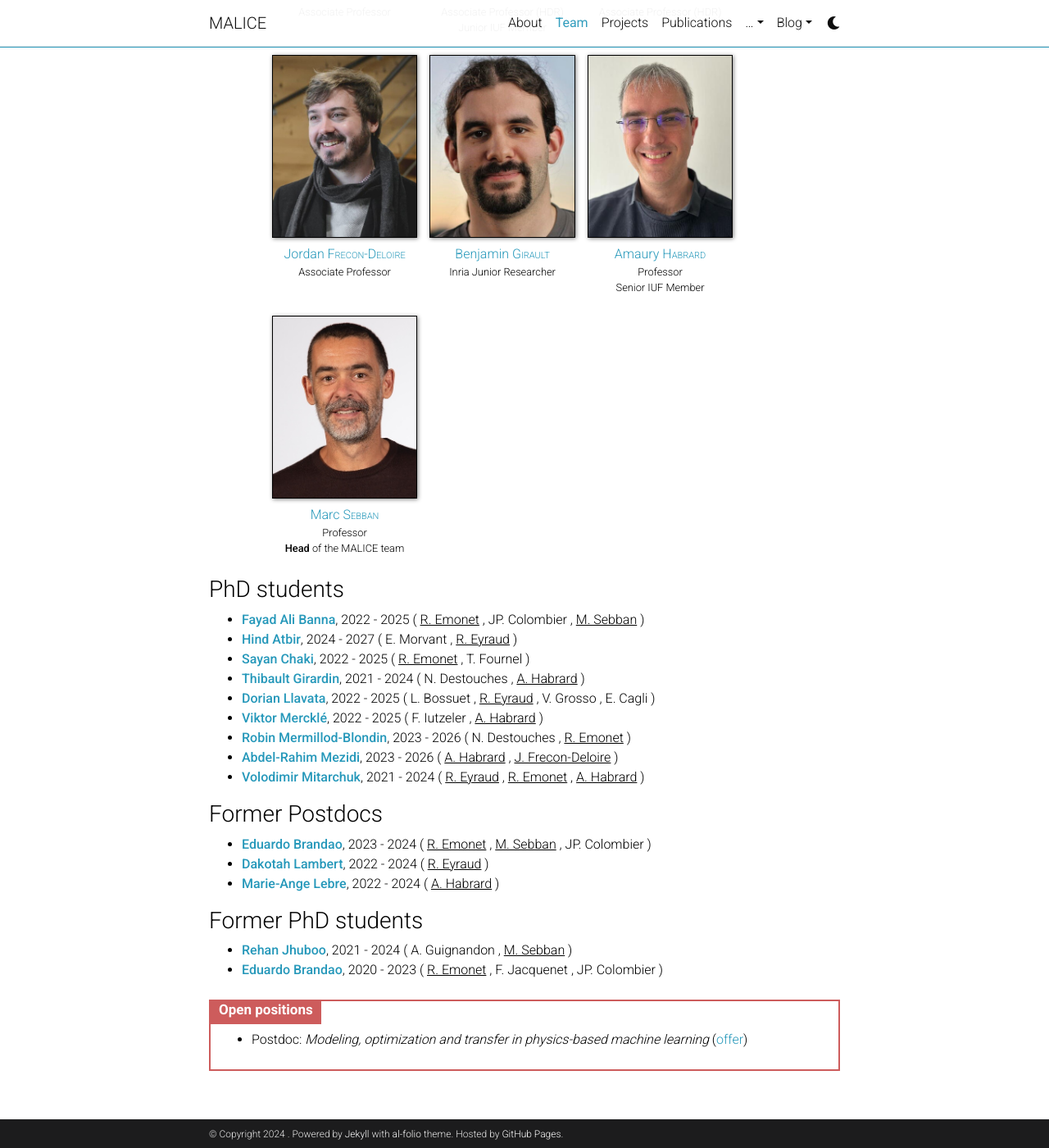
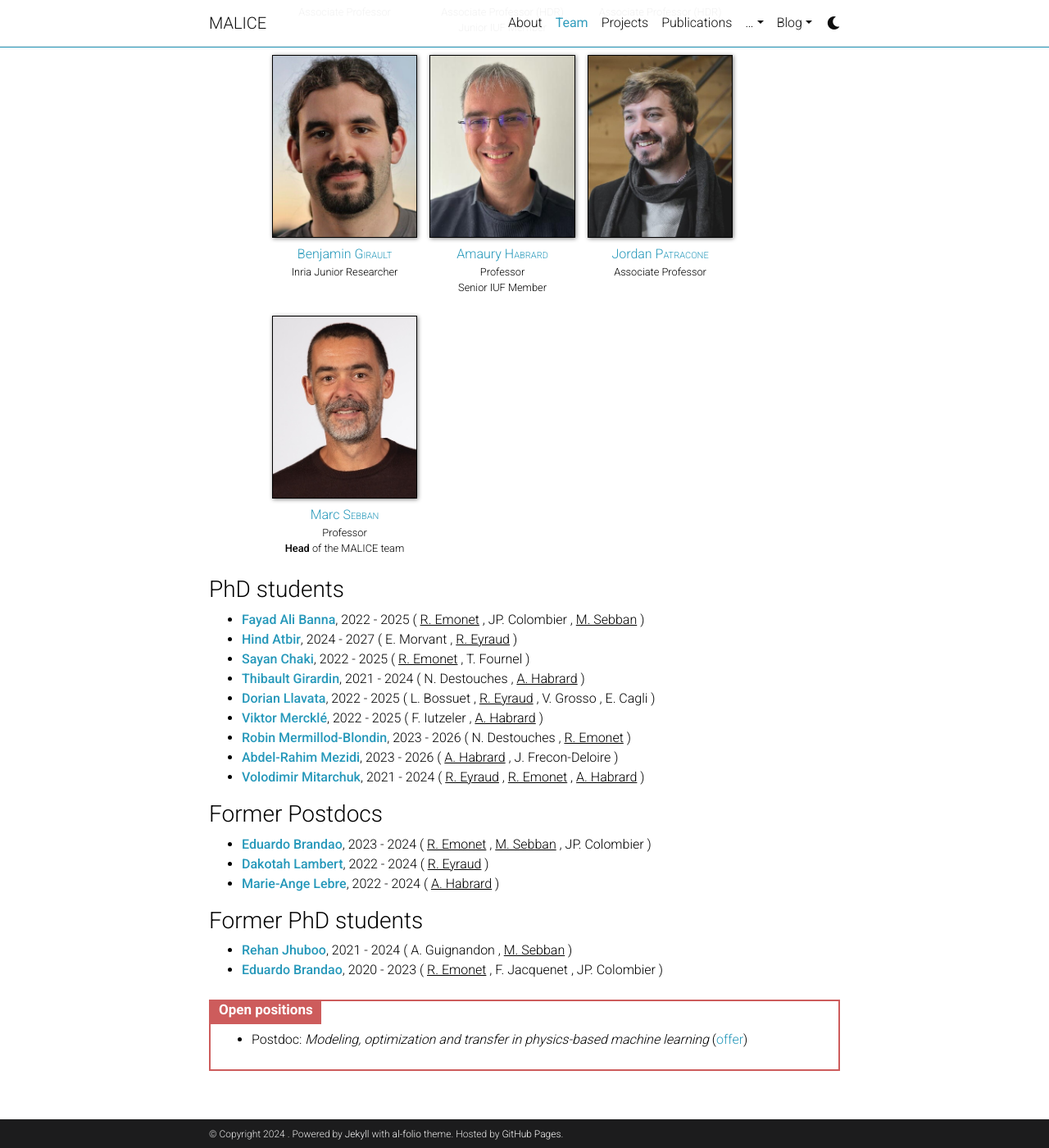
Before and after one commit to labhc-malice/labhc-malice.github.io, a Jekyll site: the page built from _pages/team.md, in a window 1280 px wide and 1400 px high, scrolled down 805 px. Shown: the whole window at 82% size. Built offline with Jekyll 4.4.1, drawn with Linux system fonts in a browser that asks for light colours; comment, search, counter and statistics services are not loaded; a style sheet for code colours, icons or effects is not loaded.

Commit message:
Update Jordan Patracone

```diff
--- a/_data/faculty.yml
+++ b/_data/faculty.yml
@@ -42,7 +42,7 @@
   NOTANYMOREclass: arrivingsoon
 
 - firstname: Jordan
-  lastname: Frecon-Deloire
+  lastname: Patracone
   title: Associate Professor
   url: https://jordan-frecon.com/
   photo: jordan-frecon.jpg
```
